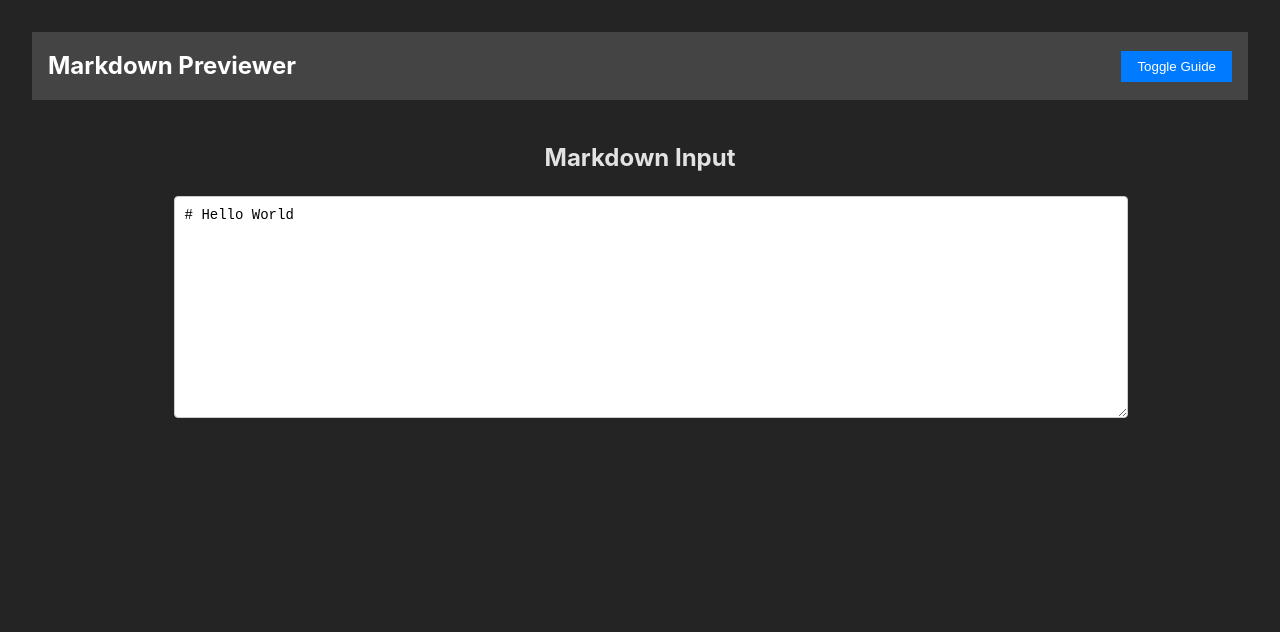
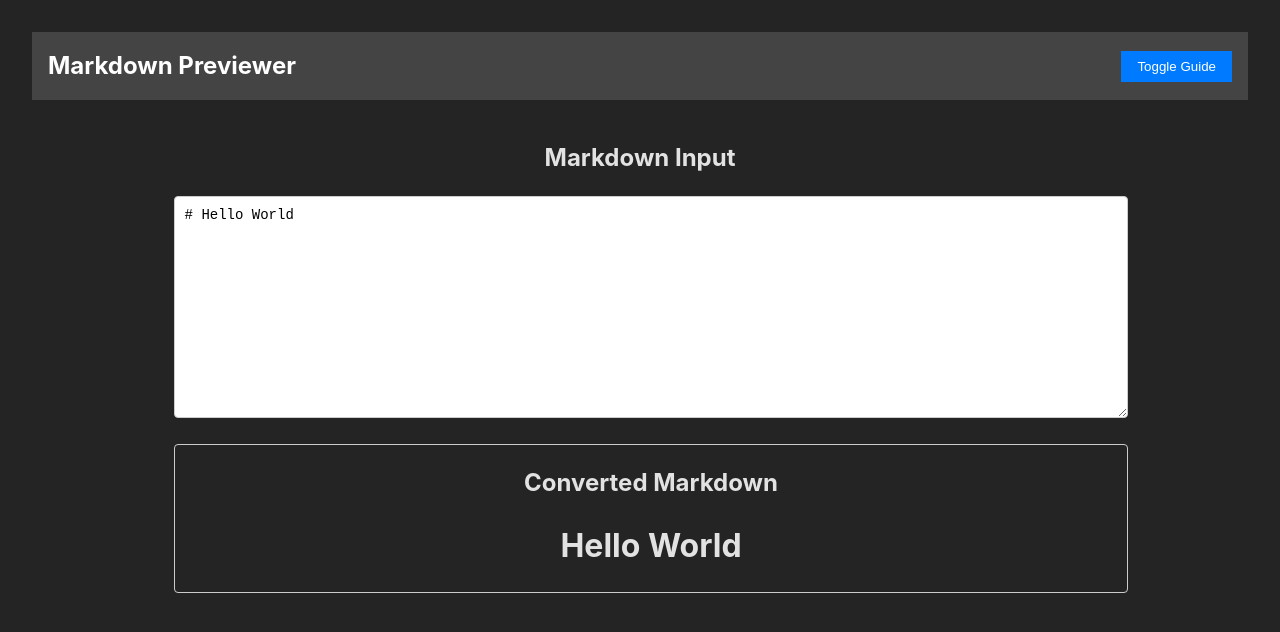
Before and after one commit to bognikk/CANTEK-markdown_previewer, a React (Vite) app: page / in a window 1280 px wide. Shown: the top 632 px of the page. Built offline with nearby package versions, Linux system fonts and the light colour scheme.

Commit message:
output component

```diff
--- a/package.json
+++ b/package.json
@@ -12,6 +12,7 @@
   "dependencies": {
     "react": "^18.2.0",
     "react-dom": "^18.2.0",
+    "react-markdown": "^8.0.7",
     "sass": "^1.66.1",
     "styled-components": "^6.0.7"
   },
--- a/src/App.tsx
+++ b/src/App.tsx
@@ -2,6 +2,7 @@ import { useState } from "react";
 import Header from './components/Header'
 import Guide from './components/Guide'
 import Input from './components/Input'
+import Output from './components/Output'
 import './App.css'
 
 import styled from 'styled-components';
@@ -36,6 +37,7 @@ function App() {
         {showGuide && <Guide />}
         <Container>
           <Input onChange={handleChange} value={markdown} />
+          <Output markdown={markdown} />
         </Container>
       </FlexContainer>
     </>
--- a/src/components/Guide.tsx
+++ b/src/components/Guide.tsx
@@ -1,5 +1,5 @@
 import styled from 'styled-components';
-import MarkdownList from './UI/MarkdownList';
+import List from './UI/List';
 
 const Guide = styled.div`
   background-color: #444;
@@ -38,7 +38,7 @@ const MarkdownGuide = () => {
   return (
     <Guide>
       <h2>Basic Markdown syntaxes</h2>
-      <MarkdownList data={markdownSyntaxes} />
+      <List data={markdownSyntaxes} />
     </Guide>
   );
 };
--- a/src/components/Output.tsx
+++ b/src/components/Output.tsx
@@ -0,0 +1,26 @@
+import React from 'react';
+import styled from 'styled-components';
+import ReactMarkdown from 'react-markdown';
+
+interface MarkdownOutputProps {
+  markdown: string;
+}
+
+const OutputContainer = styled.div`
+  margin-top: 20px;
+  width: calc(100% - 20px);
+  padding: 0 20px;
+  border: 1px solid #ccc;
+  border-radius: 4px;
+`;
+
+const MarkdownOutput: React.FC<MarkdownOutputProps> = ({ markdown }) => {
+  return (
+    <OutputContainer>
+      <h2>Converted Markdown</h2>
+      <ReactMarkdown>{markdown}</ReactMarkdown>
+    </OutputContainer>
+  );
+};
+
+export default MarkdownOutput;
```
Also changed, not shown: src/components/UI/List.tsx (renamed from src/components/UI/MarkdownList.tsx), 1 other file (tests, documents, lock files or other folders).
